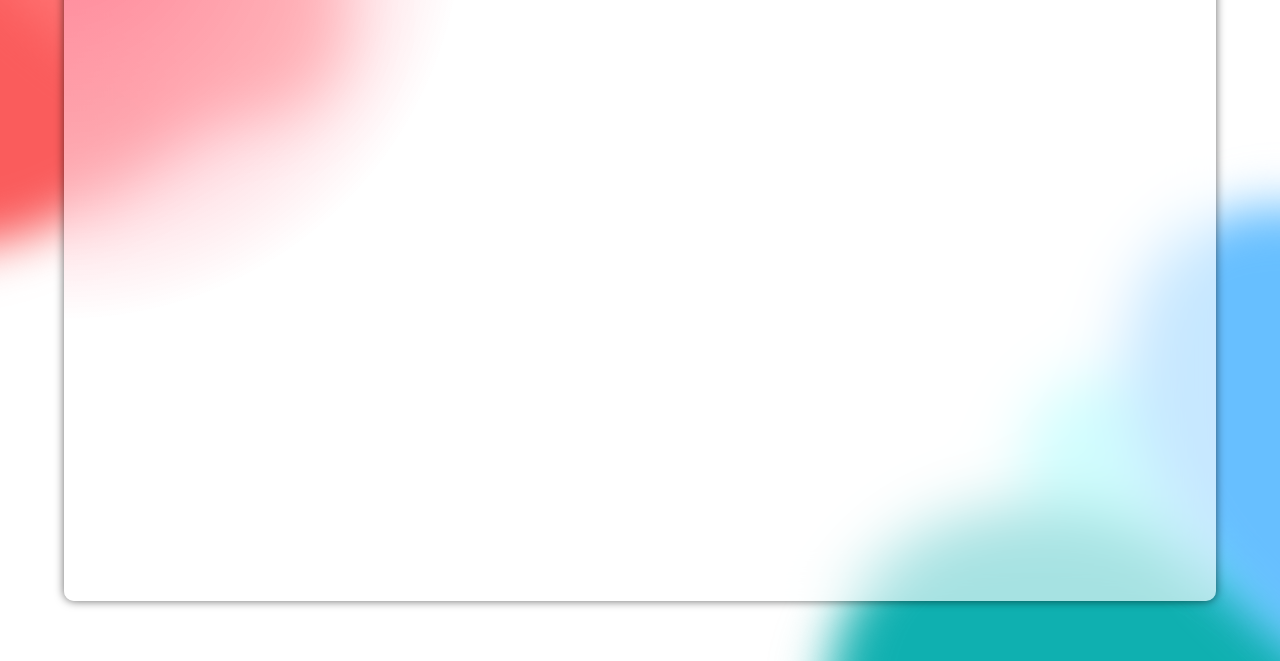
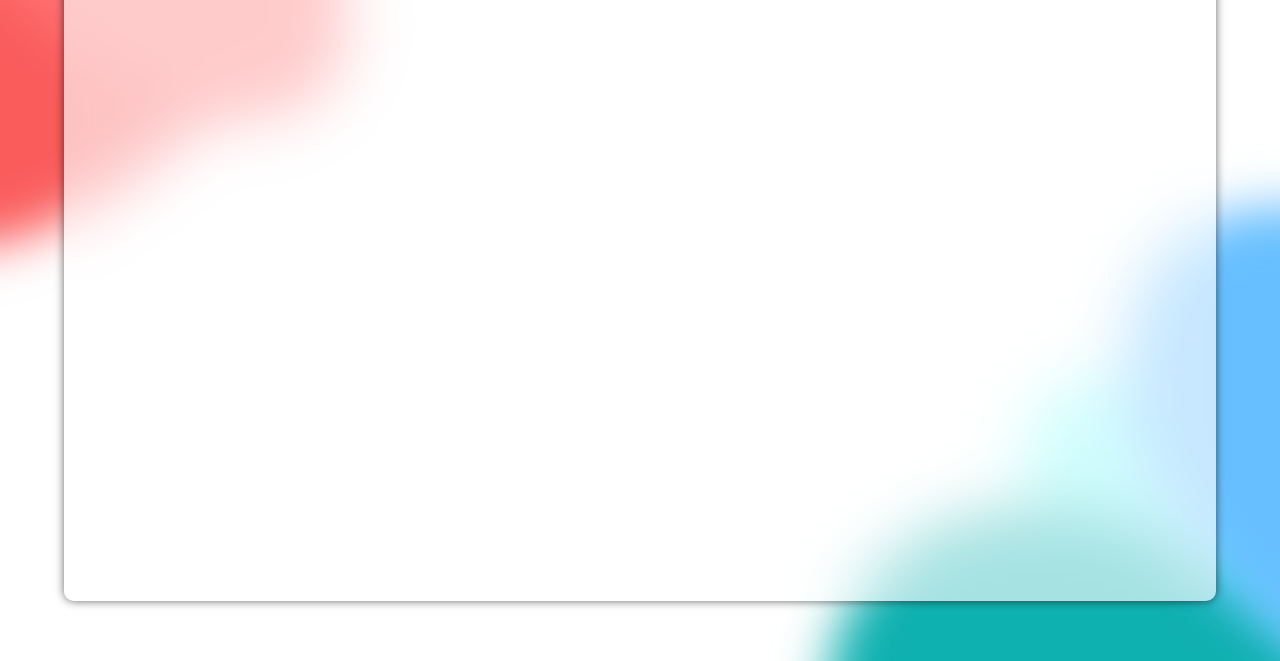
Before and after one commit to panchalbhavya2210/figma-trial, a plain HTML site: page index.html in a window 1280 px wide. Shown: the part 139-800 px from the top of the page. Drawn offline with Linux system fonts and the light colour scheme; a web font is replaced by a local one.

Commit message:
no progo

```diff
--- a/index.css
+++ b/index.css
@@ -39,6 +39,9 @@
   transform: translate(-50%, -50%);
   transition: width 0.2s ease, height 0.2s ease;
   z-index: -1;
+  opacity: 0;
+}
+.rectangle:hover::before {
 }
 .title {
   margin: 20px 0 0 30px;
```
